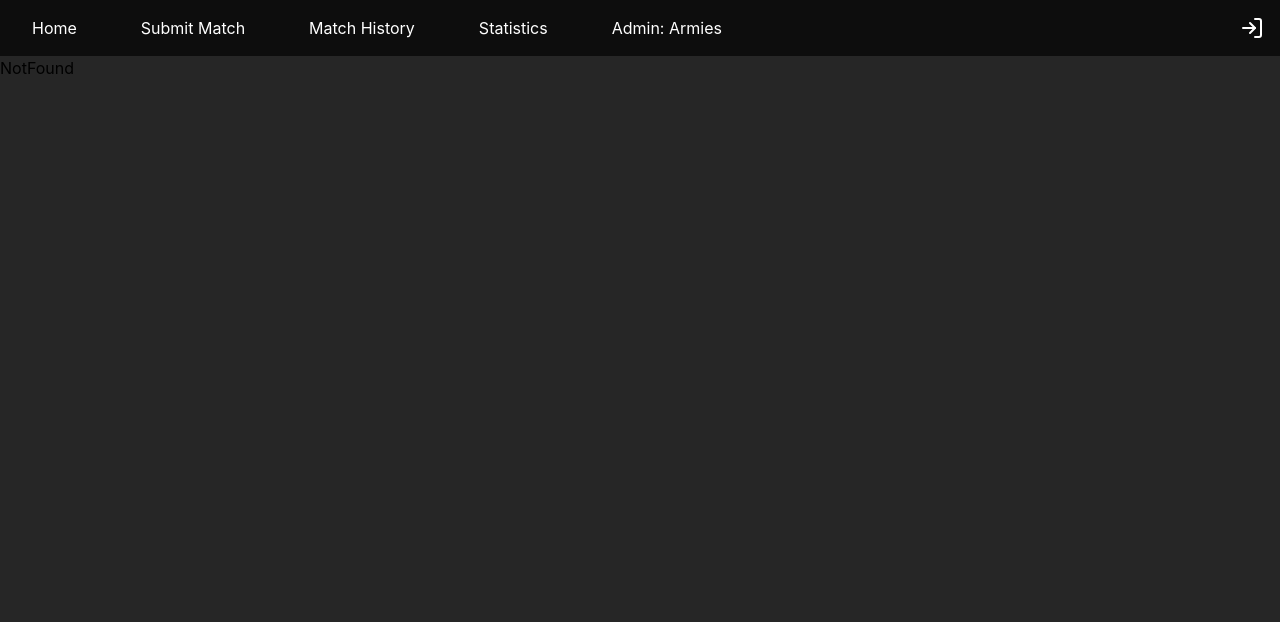
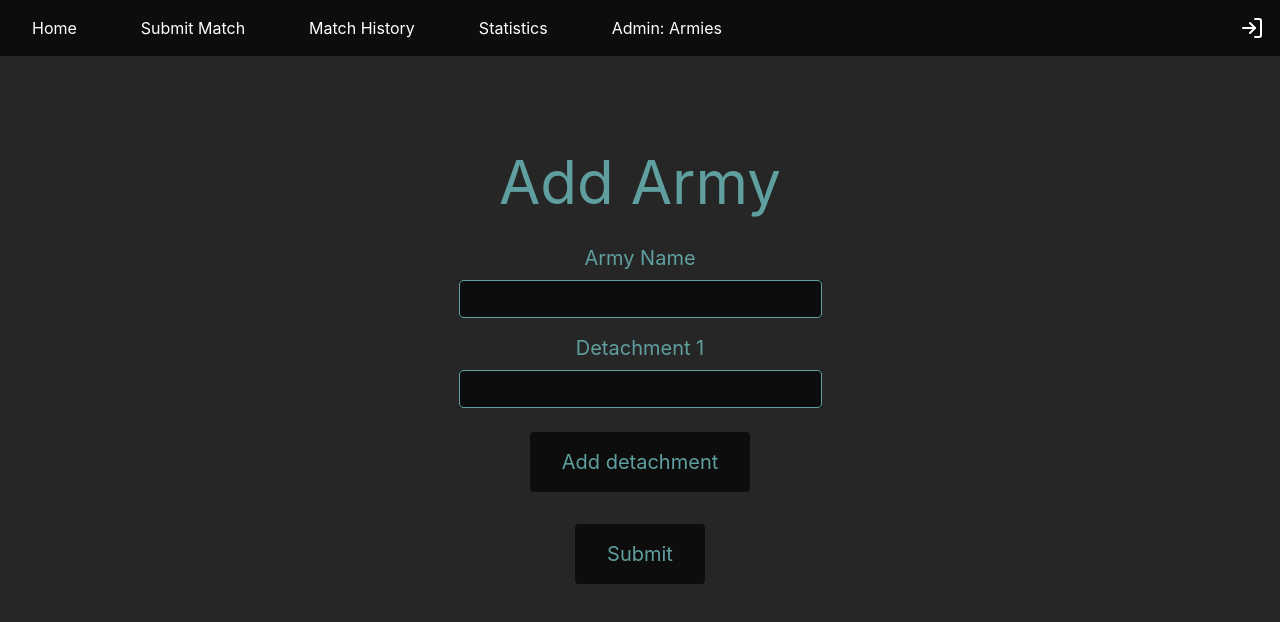
Before and after one commit to GeorgeDurieux/warhammer-40k-score-tracker, a React (Vite) app in the folder warhammer-scoring-frontend/: page /add-army in a window 1280 px wide. Shown: the top 622 px of the page. Built offline with nearby package versions, Linux system fonts and the light colour scheme.

Commit message:
feat: add armies

```diff
--- a/warhammer-scoring-frontend/src/App.tsx
+++ b/warhammer-scoring-frontend/src/App.tsx
@@ -6,6 +6,7 @@ import Navbar from './components/Navbar'
 import Login from './pages/LogIn'
 import Register from './pages/Register'
 import Armies from './pages/Armies'
+import AddArmy from './pages/AddArmy'
 
 const links = [
   { label: 'Home', path: '/' },
@@ -27,6 +28,7 @@ function App() {
                 <Route path="/register" element={<Register />} />
                 <Route path="/submit-match" element={<SubmitMatch />} />
                 <Route path="/armies" element={<Armies />} />
+                <Route path='/add-army' element={<AddArmy />} />
                 <Route path="*" element={<NotFound />} />
             </Routes>
         </>
--- /dev/null
+++ b/warhammer-scoring-frontend/src/components/AddArmyComponent.tsx
@@ -0,0 +1,69 @@
+import { useState } from "react"
+import TextField from "./TextField"
+import CustomButton from "./CustomButton"
+
+function AddArmyComponent() {
+
+    const [armyName, setArmyName] = useState('')
+    const [detachments, setDetachments] = useState([''])
+
+    const handleAddDetachment = () => {
+        setDetachments([...detachments, ''])
+    }
+
+    const handleDetachmentsChange = (index: number, value: string) => {
+        const newDetachments = [...detachments]
+        newDetachments[index] = value
+        setDetachments(newDetachments)
+    }
+
+    const handleSubmit = async () => {
+        const response = await fetch('http://localhost:4000/api/armies', {
+            method: 'POST',
+            headers: { 'Content-Type': 'application/json' },
+            body: JSON.stringify({ name: armyName, detachments })
+        })
+
+        if (response.ok) {
+            setArmyName('')
+            setDetachments([''])
+        }
+    }
+
+    return (
+        <div className="flex flex-col items-center gap-4">
+
+            <TextField
+                id={armyName}
+                type="text"
+                value={armyName}
+                label={'Army Name'}
+                onChange={() => setArmyName(armyName)}
+            />
+
+            {detachments.map((detachmentName, detachmentIndex) => (
+                <TextField
+                    id={detachmentName}
+                    type="text"
+                    value={detachmentName}
+                    label={`Detachment ${detachmentIndex + 1}`}
+                    onChange={() => handleDetachmentsChange(detachmentIndex, detachmentName)}
+                />
+            ))}
+
+            <CustomButton
+                onClick={handleAddDetachment}
+                children={'Add detachment'}
+            />
+
+            <CustomButton
+                onClick={handleSubmit}
+                children={'Submit'}
+
+            />
+        </div>
+
+    )
+}
+
+export default AddArmyComponent
--- /dev/null
+++ b/warhammer-scoring-frontend/src/pages/AddArmy.tsx
@@ -0,0 +1,16 @@
+import AddArmyComponent from "../components/AddArmyComponent"
+
+function AddArmy() {
+
+    return (
+            <div className="flex flex-col items-center mx-auto">
+
+                <h1 className="text-slate-50 text-6xl text-center mt-24 mb-8">Add Army</h1>
+
+                <AddArmyComponent />
+
+            </div>
+    )
+}
+
+export default AddArmy
--- a/warhammer-scoring-frontend/src/pages/Armies.tsx
+++ b/warhammer-scoring-frontend/src/pages/Armies.tsx
@@ -1,5 +1,6 @@
 import { useEffect, useState } from 'react'
 import ArmyList from '../components/ArmyList'
+import { useNavigate } from 'react-router-dom'
 
 type Detachment = {
   id: number
@@ -15,6 +16,7 @@ type Army = {
 function Armies() {
 
     const [armies, setArmies] = useState<Army[]>([])
+    let navigate = useNavigate()
 
     useEffect(() => {
         const fetchArmies = async () => {
@@ -36,7 +38,7 @@ function Armies() {
     }
 
      const handleAddArmy = () => {
-        console.log('Add new army clicked')
+        navigate('/add-army')
     }
 
     return (
```
Also changed, not shown: warhammer-scoring-frontend/src/types/AddArmyForm.ts (added), 1 other file (tests, documents, lock files or other folders).
